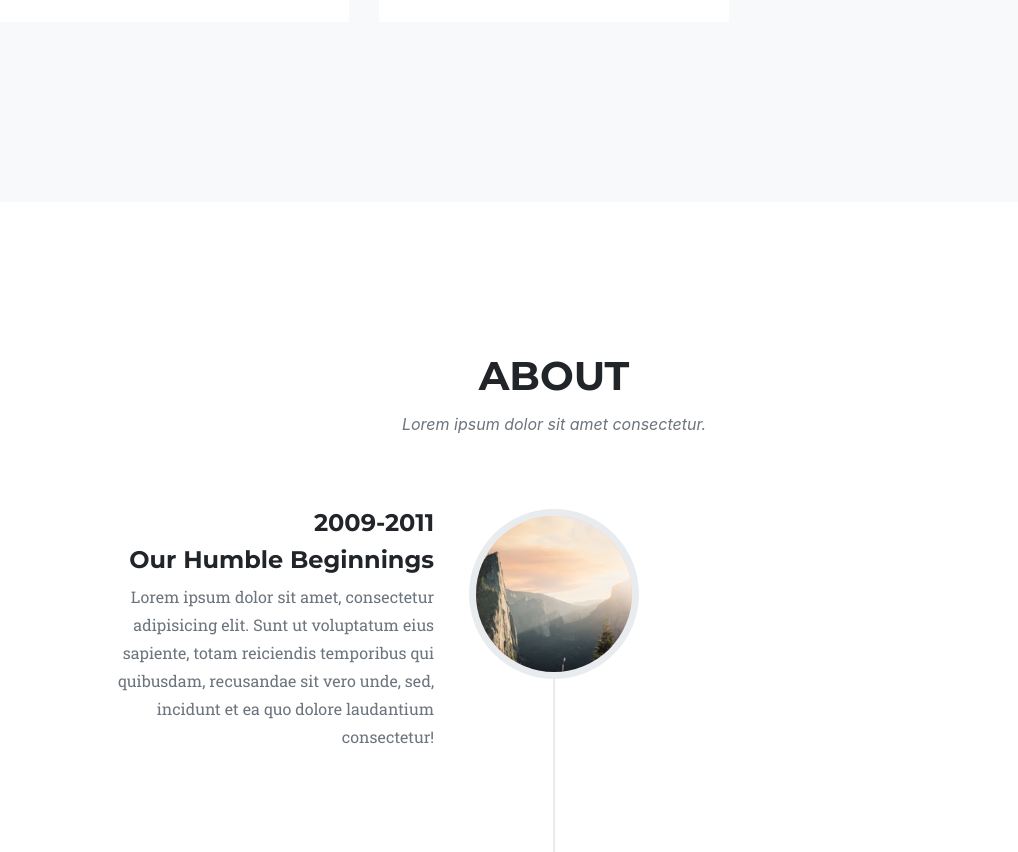
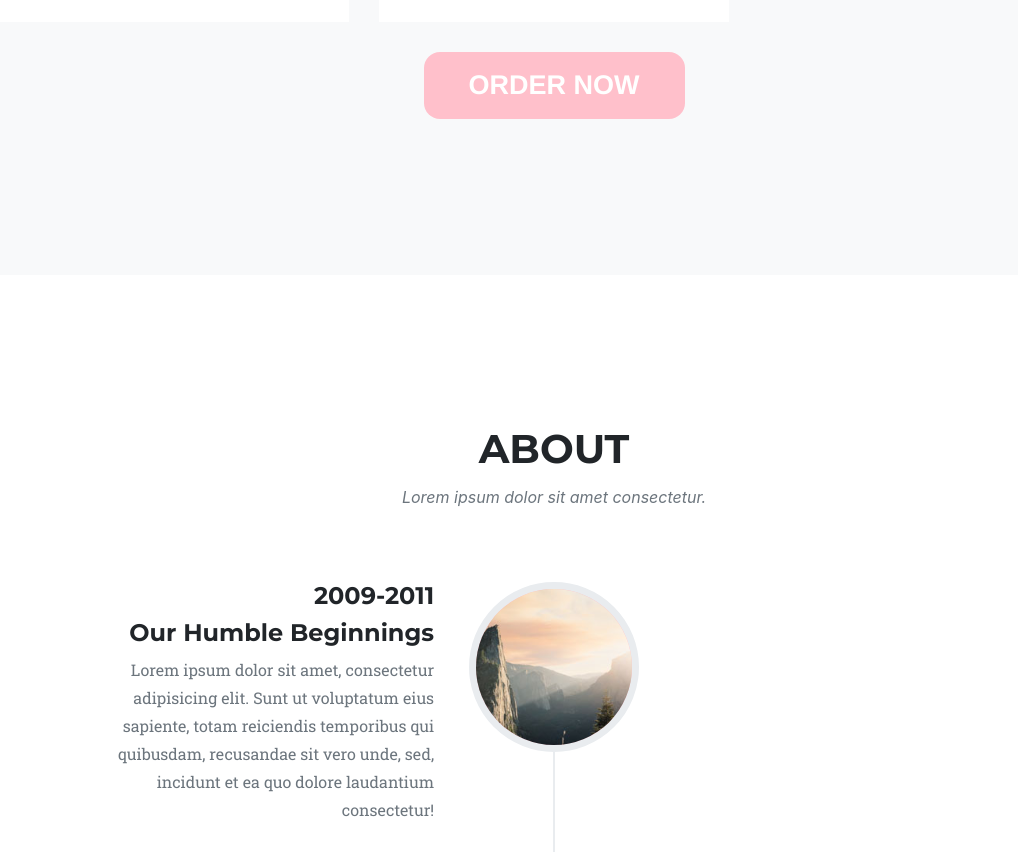
Before and after one commit to wampuswaffles/wampus-waffles-web, a website: page www/index.html in a window 1280 px wide. Shown: the part 2829-3681 px from the top of the page, without its empty margins (86-1104 px from the left). Drawn offline with nearby package versions, Linux system fonts and the light colour scheme; a script that the page names is missing; a web font is replaced by a local one.

Commit message:
embedded order form

```diff
--- a/www/index.html
+++ b/www/index.html
@@ -210,6 +210,11 @@
             <h4>Build Your Own</h4>
             <p class="text-muted">Coming Soon!</p>
           </div>
+        </div>
+      </div>
+      <div class="row">
+        <div class="col-lg-12 text-center">
+          <a class="typeform-share button" href="https://brindaprasad.typeform.com/to/CEemVT" data-mode="drawer_right" style="display:inline-block;text-decoration:none;background-color:#FFC0CB;color:white;cursor:pointer;font-family:Helvetica,Arial,sans-serif;font-size:27px;line-height:67.5px;text-align:center;margin:0;height:67.5px;padding:0px 45px;border-radius:16px;max-width:100%;white-space:nowrap;overflow:hidden;text-overflow:ellipsis;font-weight:bold;-webkit-font-smoothing:antialiased;-moz-osx-font-smoothing:grayscale;" data-submit-close-delay="5" target="_blank">ORDER NOW </a> <script> (function() { var qs,js,q,s,d=document, gi=d.getElementById, ce=d.createElement, gt=d.getElementsByTagName, id="typef_orm_share", b="https://embed.typeform.com/"; if(!gi.call(d,id)){ js=ce.call(d,"script"); js.id=id; js.src=b+"embed.js"; q=gt.call(d,"script")[0]; q.parentNode.insertBefore(js,q) } })() </script>
         </div>
       </div>
     </div>
@@ -492,6 +497,8 @@
     </div>
   </section>
 
+  <a class="typeform-share button" href="https://brindaprasad.typeform.com/to/CEemVT" data-mode="drawer_right" data-auto-open=true data-submit-close-delay="5" target="_blank"> </a> <script> (function() { var qs,js,q,s,d=document, gi=d.getElementById, ce=d.createElement, gt=d.getElementsByTagName, id="typef_orm_share", b="https://embed.typeform.com/"; if(!gi.call(d,id)){ js=ce.call(d,"script"); js.id=id; js.src=b+"embed.js"; q=gt.call(d,"script")[0]; q.parentNode.insertBefore(js,q) } })() </script>
+
   <!-- Contact -->
   <section id="contact">
     <div class="container">
```
Also changed, not shown: .travis.yml (added), 1 other file.
